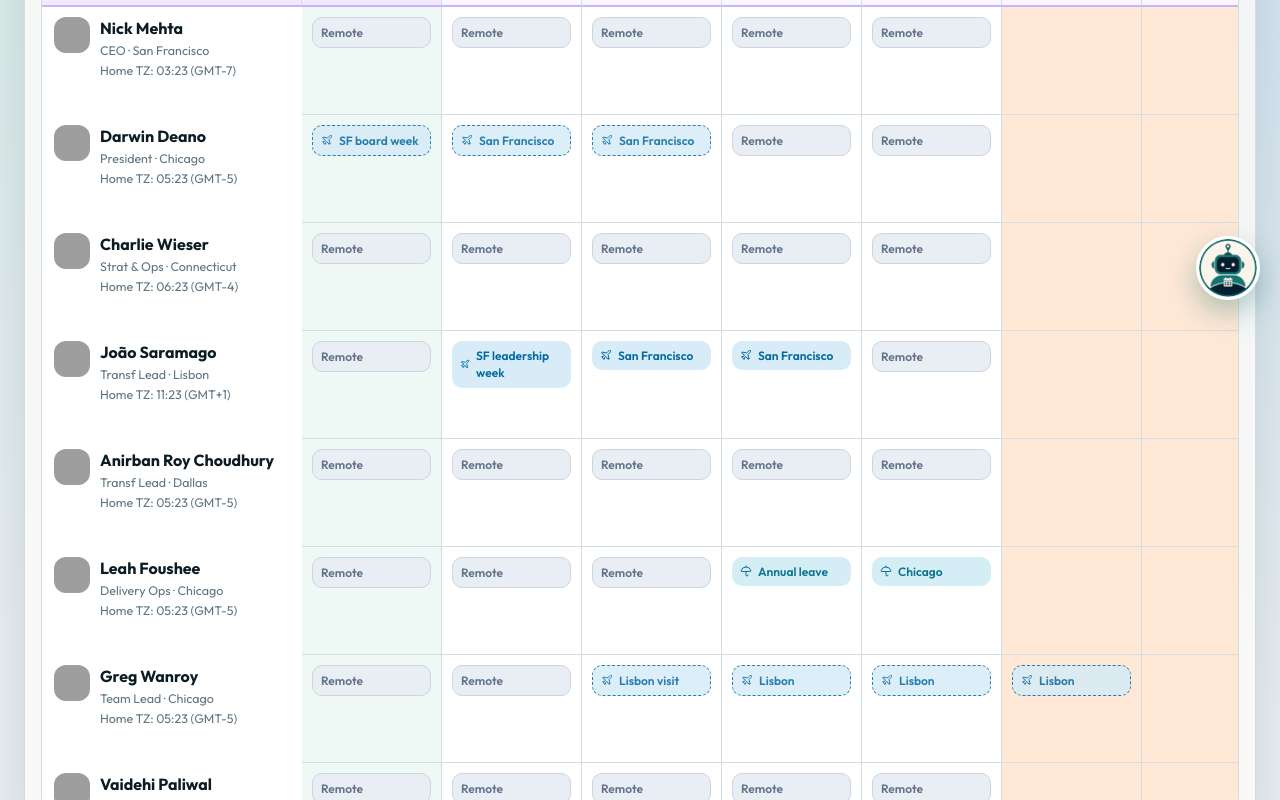
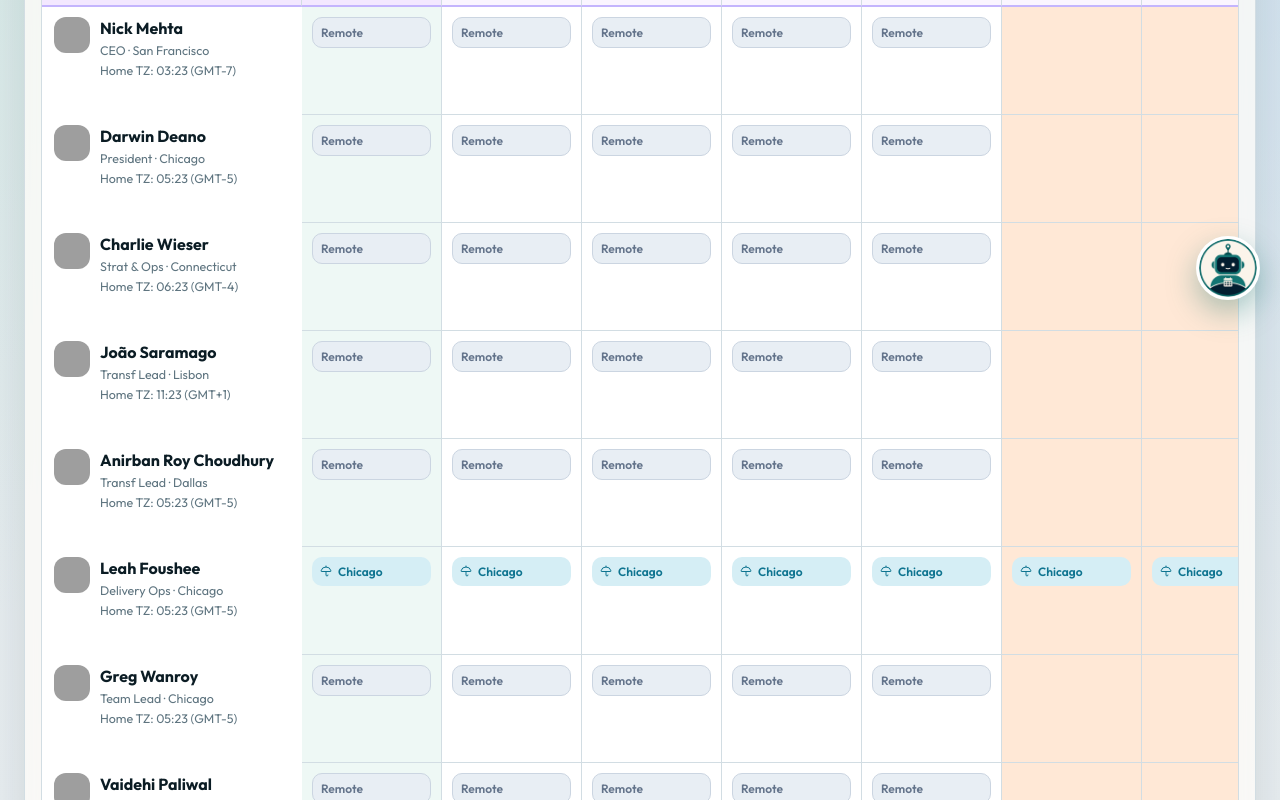
Before and after one commit to jgsaramago/stanzawhere-app, a React (Vite) app: page / in a window 1280 px wide. Shown: the part 480-1280 px from the top of the page. Built offline with nearby package versions, Linux system fonts and the light colour scheme; grey boxes are pictures that could not be loaded.

Commit message:
Set Darwin, João, Greg, and Jonathan remote this week; add Leah maternity leave.
Co-authored-by: Cursor <cursoragent@cursor.com>

```diff
--- a/src/data/seed.ts
+++ b/src/data/seed.ts
@@ -321,11 +321,6 @@ export const HOLIDAYS: Holiday[] = [
   { date: '2027-01-01', name: 'Ano Novo', countryCode: 'PT' },
 ]
 
-function isoDaysFrom(base: Date, offset: number): string {
-  const d = new Date(base)
-  d.setDate(d.getDate() + offset)
-  return d.toISOString().slice(0, 10)
-}
 
 const OBSOLETE_DEMO_ID_PREFIXES = [
   'demo_dallas_',
@@ -501,6 +496,31 @@ export function buildFixedDemoEvents(now = new Date()): ScheduleEvent[] {
     })
   }
 
+
+  // Leah maternity leave (upserted for existing localStorage)
+  {
+    const person = PEOPLE.find((p) => p.id === 'leah')
+    if (person) {
+      events.push({
+        id: 'demo_leah_maternity',
+        personId: 'leah',
+        type: 'pto',
+        title: 'Maternity leave',
+        startDate: '2026-09-01',
+        endDate: '2026-10-15',
+        location: person.homeCity ?? 'Chicago',
+        countryCode: person.homeCountry ?? 'US',
+        notes: 'Maternity leave 1 Sep – 15 Oct 2026',
+        status: 'approved',
+        requestedBy: 'leah',
+        approverId: null,
+        reviewedBy: 'leah',
+        createdAt: ts,
+        updatedAt: ts,
+      })
+    }
+  }
+
   return events
 }
 
@@ -510,94 +530,7 @@ export function fixedDemoEventIds(): string[] {
 }
 
 export function buildSeedEvents(now = new Date()): ScheduleEvent[] {
-  const mondayOffset = (now.getDay() + 6) % 7
-  const weekStart = new Date(now)
-  weekStart.setHours(12, 0, 0, 0)
-  weekStart.setDate(now.getDate() - mondayOffset)
-  const ts = now.toISOString()
-
-  return [
-    {
-      id: 'e1',
-      personId: 'joao',
-      type: 'travel',
-      title: 'SF leadership week',
-      startDate: isoDaysFrom(weekStart, 1),
-      endDate: isoDaysFrom(weekStart, 3),
-      location: 'San Francisco',
-      countryCode: 'US',
-      notes: 'Onsite with Nick & Darwin',
-      status: 'approved',
-      requestedBy: 'joao',
-      approverId: 'darwin',
-      reviewedBy: 'darwin',
-      createdAt: ts,
-      updatedAt: ts,
-    },
-    {
-      id: 'e2',
-      personId: 'leah',
-      type: 'pto',
-      title: 'Annual leave',
-      startDate: isoDaysFrom(weekStart, 3),
-      endDate: isoDaysFrom(weekStart, 4),
-      location: 'Chicago',
-      countryCode: 'US',
-      status: 'approved',
-      requestedBy: 'leah',
-      approverId: 'charlie',
-      reviewedBy: 'charlie',
-      createdAt: ts,
-      updatedAt: ts,
-    },
-    {
-      id: 'e4',
-      personId: 'greg',
-      type: 'travel',
-      title: 'Lisbon visit',
-      startDate: isoDaysFrom(weekStart, 2),
-      endDate: isoDaysFrom(weekStart, 5),
-      location: 'Lisbon',
-      countryCode: 'PT',
-      notes: 'Delivery ops sync',
-      status: 'pending',
-      requestedBy: 'greg',
-      approverId: 'charlie',
-      createdAt: ts,
-      updatedAt: ts,
-    },
-    {
-      id: 'e6',
-      personId: 'darwin',
-      type: 'travel',
-      title: 'SF board week',
-      startDate: isoDaysFrom(weekStart, 0),
-      endDate: isoDaysFrom(weekStart, 2),
-      location: 'San Francisco',
-      countryCode: 'US',
-      status: 'pending',
-      requestedBy: 'darwin',
-      approverId: 'nick',
-      createdAt: ts,
-      updatedAt: ts,
-    },
-    {
-      id: 'e7',
-      personId: 'jonathan',
-      type: 'pto',
-      title: 'PTO',
-      startDate: isoDaysFrom(weekStart, 4),
-      endDate: isoDaysFrom(weekStart, 4),
-      location: 'San Francisco',
-      countryCode: 'US',
-      status: 'pending',
-      requestedBy: 'jonathan',
-      approverId: 'charlie',
-      createdAt: ts,
-      updatedAt: ts,
-    },
-    ...buildFixedDemoEvents(now),
-  ]
+  return [...buildFixedDemoEvents(now)]
 }
 
 export { COUNTRY_NAMES, COUNTRY_OPTIONS } from './countries'
--- a/src/lib/storage.ts
+++ b/src/lib/storage.ts
@@ -25,7 +25,7 @@ const LEGACY_KEYS = [
  * Drops obsolete Dallas/Chicago/NYC demos and upserts by stable demo_* ids.
  */
 /** Prior this-week onsite seeds for Nick / Anirban / Vaidehi — clear so cells default to Remote. */
-const THIS_WEEK_REMOTE_CLEAR_IDS = new Set(['e3', 'e5', 'e8'])
+const THIS_WEEK_REMOTE_CLEAR_IDS = new Set(['e1', 'e2', 'e3', 'e4', 'e5', 'e6', 'e7', 'e8'])
 
 export function ensureFixedDemoEvents(events: ScheduleEvent[]): ScheduleEvent[] {
   const demos = buildFixedDemoEvents()
```
